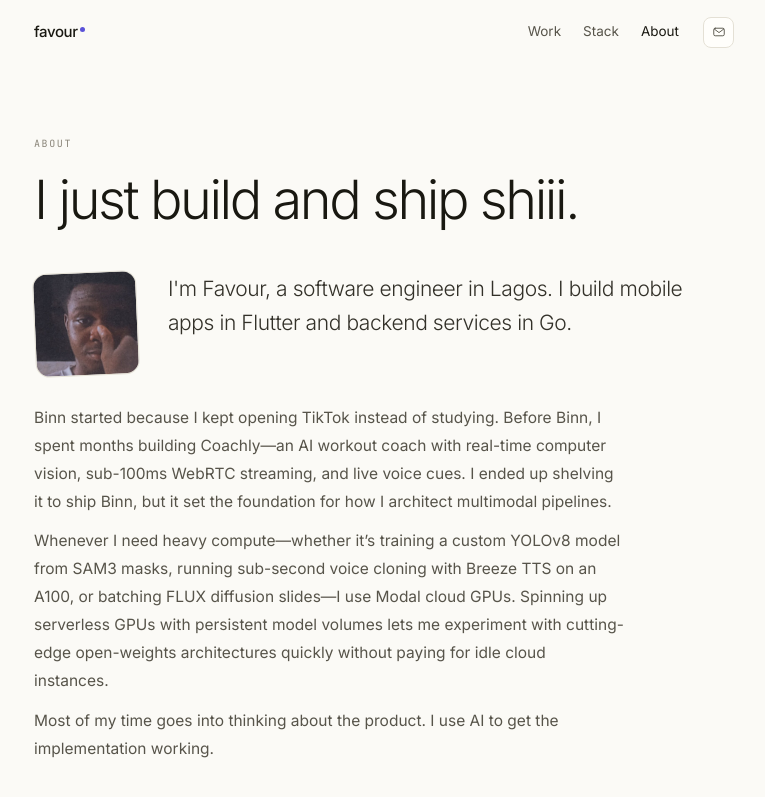
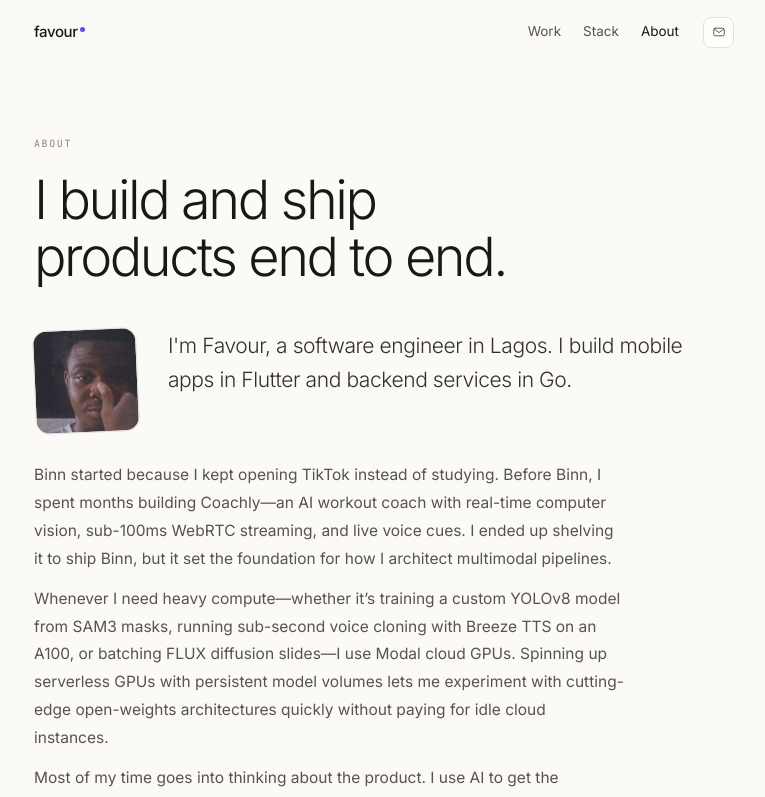
Before and after one commit to favourthemaster/portfolio-site, a React (Vite) app: page /about in a window 1280 px wide. Shown: the top 797 px of the page, without its empty margins (256-1021 px from the left). Built offline with nearby package versions, Linux system fonts and the light colour scheme.

Commit message:
feat(copy): update headline to 'I build and ship products end to end' and refresh OG card

```diff
--- a/src/pages/About.tsx
+++ b/src/pages/About.tsx
@@ -41,7 +41,7 @@ export function About() {
         <header className="page-head wrap">
           <span className="section-label">About</span>
           <h1 className="page-title" style={{ marginTop: 16 }}>
-            I just build and ship shiii.
+            I build and ship products end to end.
           </h1>
         </header>
 
--- a/src/pages/Home.tsx
+++ b/src/pages/Home.tsx
@@ -41,7 +41,7 @@ export function Home() {
             <img className="avatar" src="/avatar.jpg" alt="" width="460" height="460" />
           </p>
           <p className="hero-line">
-            I just build and ship shiii
+            I build and ship products end to end
             <span className="cluster">
               {heroProjects.map((project, index) => {
                 const [rotate, lift, z] = clusterRotations[index % clusterRotations.length]
```
Also changed, not shown: public/og.png.
